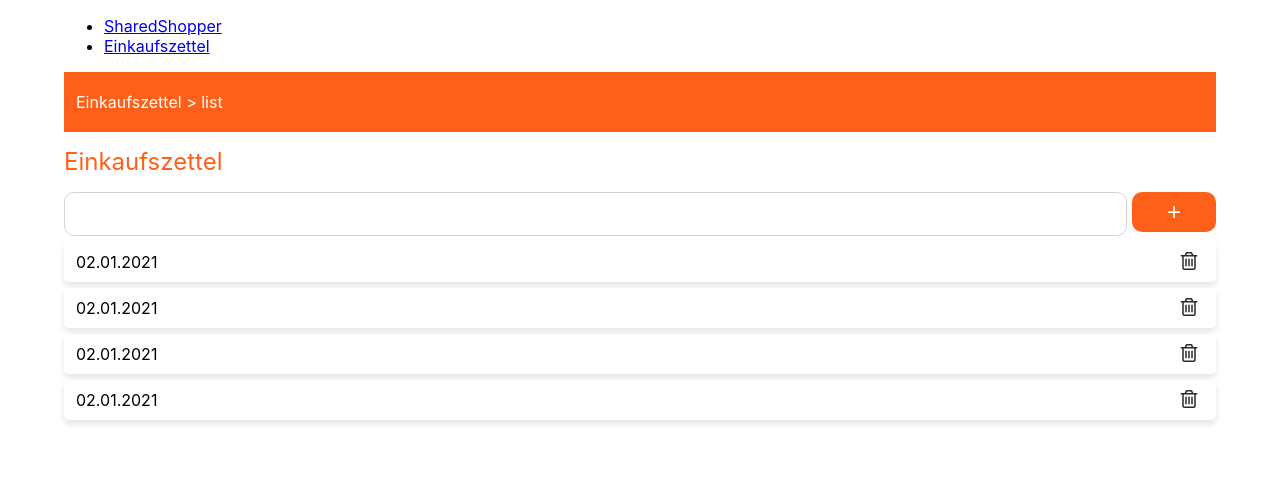
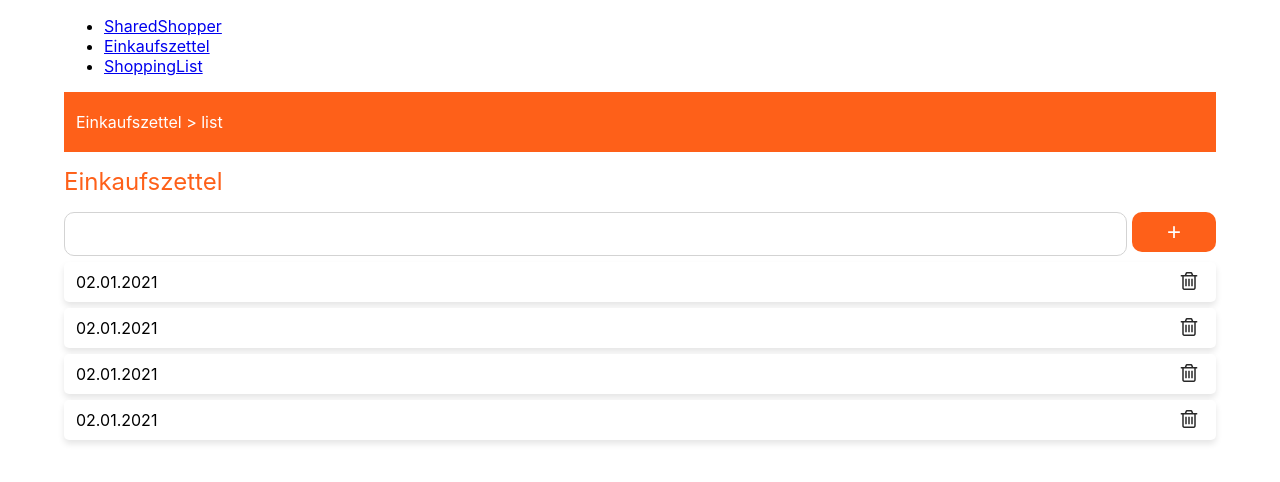
Before and after one commit to fonzerelly/shared-shopper, a React (Create React App) app: page /list in a window 1280 px wide. Shown: the top 482 px of the page. Built offline with nearby package versions, Linux system fonts and the light colour scheme; the HTML template or start-up script is replaced by a standard one.

Commit message:
#13 added routing due to new components

```diff
--- a/src/App.tsx
+++ b/src/App.tsx
@@ -6,6 +6,7 @@ import {
   Link
 } from 'react-router-dom';
 import List from './List/List'
+import ShoppingList from './ShoppingList/ShoppingList'
 
 import logo from './logo.svg';
 import './App.css';
@@ -22,10 +23,16 @@ function App() {
             <li>
               <Link to="/list">Einkaufszettel</Link>
             </li>
+            <li>
+              <Link to="/list/shoppinglist">ShoppingList</Link>
+            </li>
           </ul>
         </nav>
 
         <Switch>
+          <Route path="/list/shoppinglist">
+            <ShoppingList/>
+          </Route>
           <Route path="/list">
             <List />
           </Route>
```
